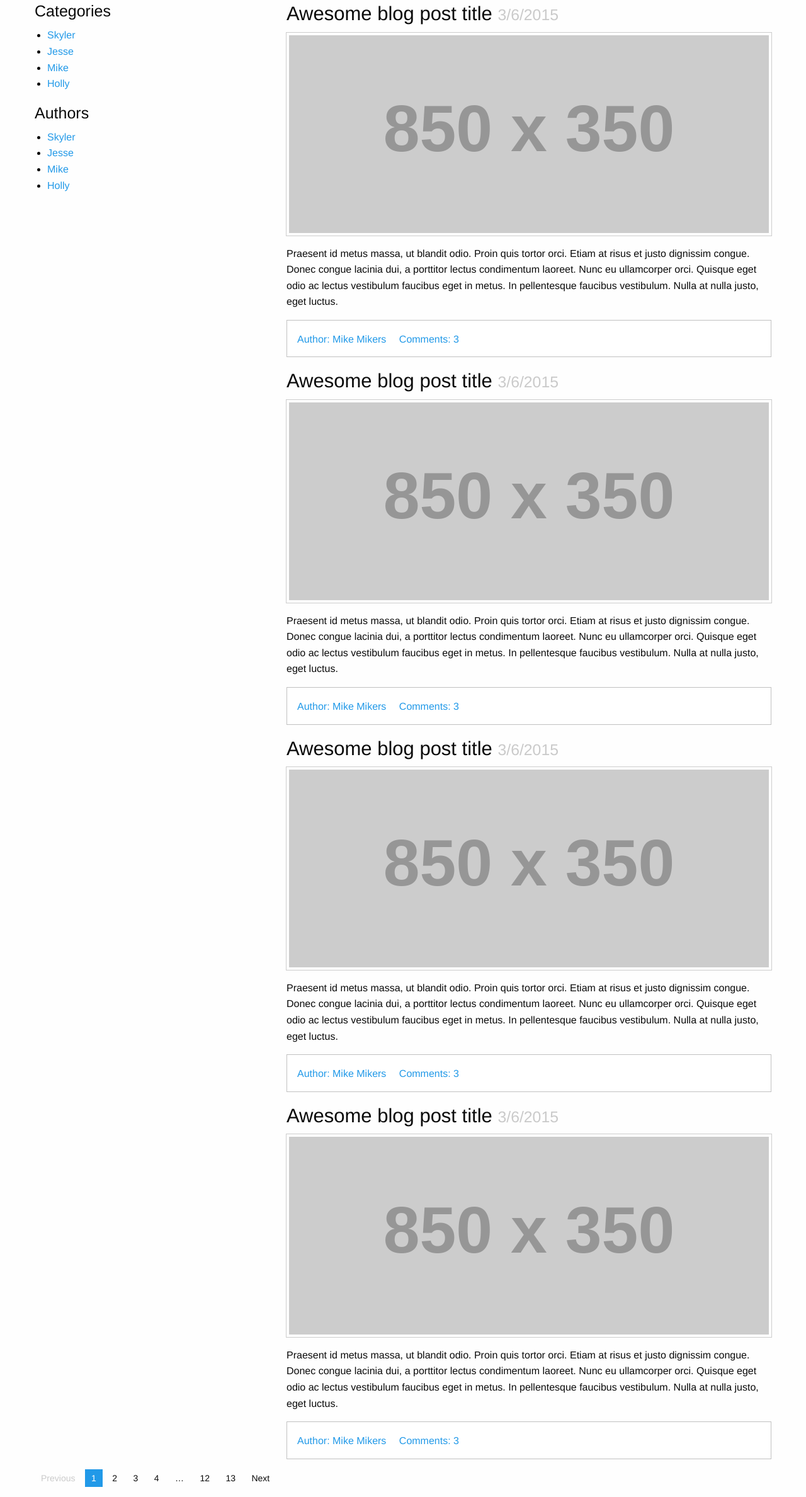
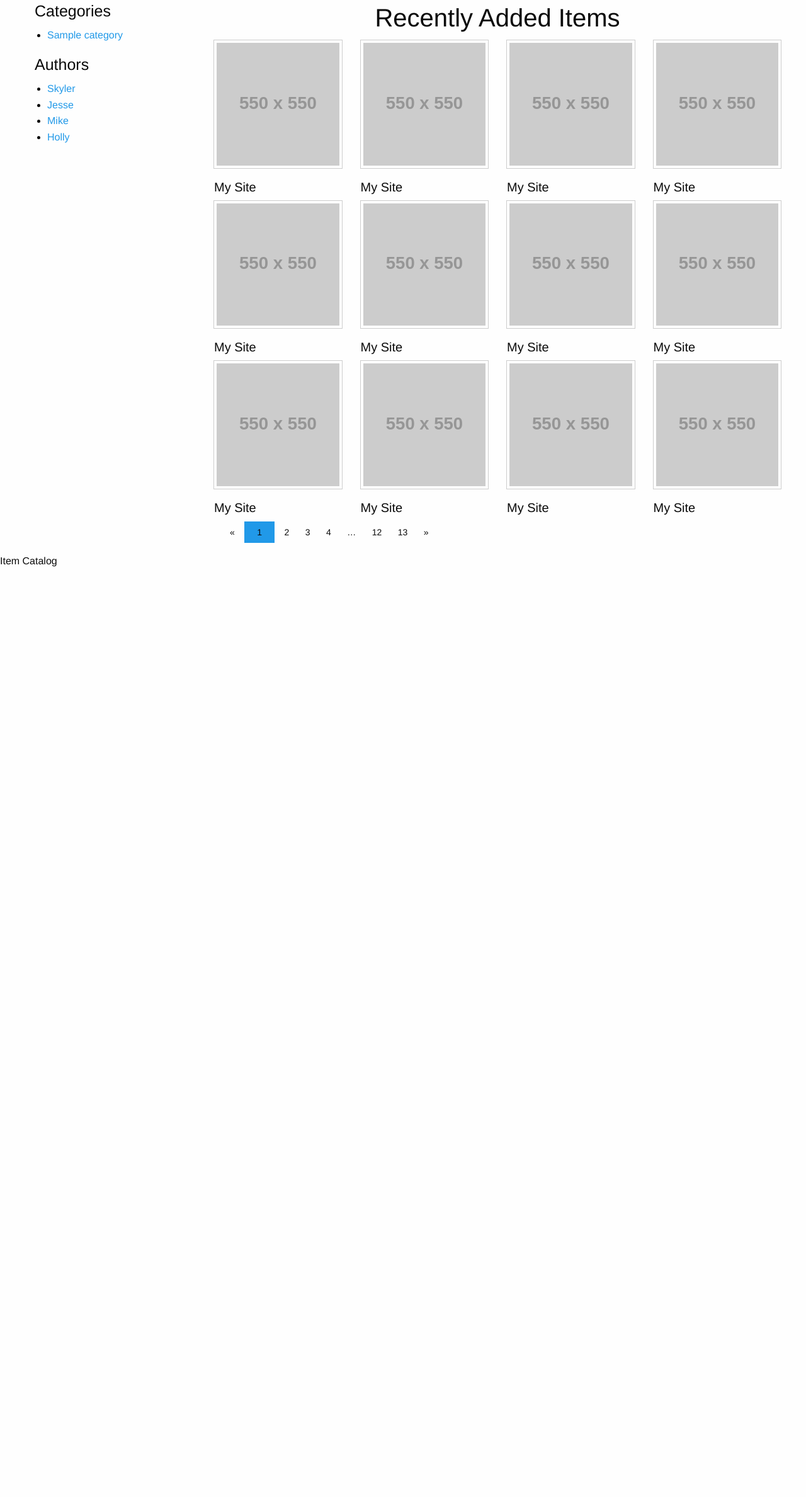
Before and after one commit to bryanapperson/item-catalog, a Flask app: page / in a window 1280 px wide. Shown: the part 54-2431 px from the top of the page at 63% size. After the commit the page ends 954 px from the top, so only its background shows below. Run offline with Flask 2, Linux system fonts and the light colour scheme; tables that the repository leaves empty hold one stand-in row (values such as "Sample post"); grey boxes labelled with a size stand in for pictures from a placeholder-image service; parts of the project's set-up code (start-up, migrations or seed data) failed here and were passed over; some libraries are stand-ins or nearby versions.

Commit message:
index page template changes

```diff
--- /dev/null
+++ b/catalog/item_catalog/db_actions.py
@@ -0,0 +1,18 @@
+#!/usr/bin/env python
+"""Database actions module."""
+from item_catalog import models
+
+
+def all_category_infomation():
+    """Return all rows of the categories table."""
+    category = models.Category
+    categories = models.DB.session.query(category).order_by(category.name)
+    return categories
+
+
+def recent_items(number=10):
+    """Return interger <number> of the most recent items added."""
+    items = models.CatalogItem
+    recent = models.DB.session.query(items).order_by(items.id.
+                                                     desc()).limit(number)
+    return recent
--- a/catalog/item_catalog/templates/index.html
+++ b/catalog/item_catalog/templates/index.html
@@ -24,10 +24,9 @@
             <div class="sticky" data-sticky data-anchor="content">
                 <h4>Categories</h4>
                 <ul>
-                    <li><a href="#">Skyler</a></li>
-                    <li><a href="#">Jesse</a></li>
-                    <li><a href="#">Mike</a></li>
-                    <li><a href="#">Holly</a></li>
+                    {% for category in categories %}
+                    <li><a href="#">{{category.name}}</a></li>
+                    {% endfor %}
                 </ul>
                 <h4>Authors</h4>
                 <ul>
@@ -38,65 +37,85 @@
                 </ul>
             </div>
         </div>
-        <div class="medium-8 columns">
-            <div class="blog-post">
-                <h3>Awesome blog post title <small>3/6/2015</small></h3>
-                <img class="thumbnail" src="http://placehold.it/850x350">
-                <p>Praesent id metus massa, ut blandit odio. Proin quis tortor orci. Etiam at risus et justo dignissim congue. Donec congue lacinia dui, a porttitor lectus condimentum laoreet. Nunc eu ullamcorper orci. Quisque eget odio ac lectus vestibulum faucibus eget in metus. In pellentesque faucibus vestibulum. Nulla at nulla justo, eget luctus.</p>
-                <div class="callout">
-                    <ul class="menu simple">
-                        <li><a href="#">Author: Mike Mikers</a></li>
-                        <li><a href="#">Comments: 3</a></li>
-                    </ul>
+        <div class="medium-9 columns">
+            <div class="row">
+                <div class="9 columns">
+                    <h2 class="text-center">Recently Added Items</h2>
                 </div>
             </div>
-            <div class="blog-post">
-                <h3>Awesome blog post title <small>3/6/2015</small></h3>
-                <img class="thumbnail" src="http://placehold.it/850x350">
-                <p>Praesent id metus massa, ut blandit odio. Proin quis tortor orci. Etiam at risus et justo dignissim congue. Donec congue lacinia dui, a porttitor lectus condimentum laoreet. Nunc eu ullamcorper orci. Quisque eget odio ac lectus vestibulum faucibus eget in metus. In pellentesque faucibus vestibulum. Nulla at nulla justo, eget luctus.</p>
-                <div class="callout">
-                    <ul class="menu simple">
-                        <li><a href="#">Author: Mike Mikers</a></li>
-                        <li><a href="#">Comments: 3</a></li>
-                    </ul>
+            <div class="row">
+                <div class="row small-up-2 medium-up-3 large-up-4">
+                    <div class="column">
+                        <img class="thumbnail" src="http://placehold.it/550x550">
+                        <h5>My Site</h5>
+                    </div>
+                    <div class="column">
+                        <img class="thumbnail" src="http://placehold.it/550x550">
+                        <h5>My Site</h5>
+                    </div>
+                    <div class="column">
+                        <img class="thumbnail" src="http://placehold.it/550x550">
+                        <h5>My Site</h5>
+                    </div>
+                    <div class="column">
+                        <img class="thumbnail" src="http://placehold.it/550x550">
+                        <h5>My Site</h5>
+                    </div>
+                    <div class="column">
+                        <img class="thumbnail" src="http://placehold.it/550x550">
+                        <h5>My Site</h5>
+                    </div>
+                    <div class="column">
+                        <img class="thumbnail" src="http://placehold.it/550x550">
+                        <h5>My Site</h5>
+                    </div>
+                    <div class="column">
+                        <img class="thumbnail" src="http://placehold.it/550x550">
+                        <h5>My Site</h5>
+                    </div>
+                    <div class="column">
+                        <img class="thumbnail" src="http://placehold.it/550x550">
+                        <h5>My Site</h5>
+                    </div>
+                    <div class="column">
+                        <img class="thumbnail" src="http://placehold.it/550x550">
+                        <h5>My Site</h5>
+                    </div>
+                    <div class="column">
+                        <img class="thumbnail" src="http://placehold.it/550x550">
+                        <h5>My Site</h5>
+                    </div>
+                    <div class="column">
+                        <img class="thumbnail" src="http://placehold.it/550x550">
+                        <h5>My Site</h5>
+                    </div>
+                    <div class="column">
+                        <img class="thumbnail" src="http://placehold.it/550x550">
+                        <h5>My Site</h5>
+                    </div>
                 </div>
             </div>
-            <div class="blog-post">
-                <h3>Awesome blog post title <small>3/6/2015</small></h3>
-                <img class="thumbnail" src="http://placehold.it/850x350">
-                <p>Praesent id metus massa, ut blandit odio. Proin quis tortor orci. Etiam at risus et justo dignissim congue. Donec congue lacinia dui, a porttitor lectus condimentum laoreet. Nunc eu ullamcorper orci. Quisque eget odio ac lectus vestibulum faucibus eget in metus. In pellentesque faucibus vestibulum. Nulla at nulla justo, eget luctus.</p>
-                <div class="callout">
-                    <ul class="menu simple">
-                        <li><a href="#">Author: Mike Mikers</a></li>
-                        <li><a href="#">Comments: 3</a></li>
-                    </ul>
-                </div>
-            </div>
-            <div class="blog-post">
-                <h3>Awesome blog post title <small>3/6/2015</small></h3>
-                <img class="thumbnail" src="http://placehold.it/850x350">
-                <p>Praesent id metus massa, ut blandit odio. Proin quis tortor orci. Etiam at risus et justo dignissim congue. Donec congue lacinia dui, a porttitor lectus condimentum laoreet. Nunc eu ullamcorper orci. Quisque eget odio ac lectus vestibulum faucibus eget in metus. In pellentesque faucibus vestibulum. Nulla at nulla justo, eget luctus.</p>
-                <div class="callout">
-                    <ul class="menu simple">
-                        <li><a href="#">Author: Mike Mikers</a></li>
-                        <li><a href="#">Comments: 3</a></li>
-                    </ul>
+            <div class="row">
+                <div class="medium-9 columns">
+                    <div class="pagination-centered">
+                        <ul class="pagination">
+                            <li class="arrow unavailable"><a href="">&laquo;</a></li>
+                            <li class="current"><a href="">1</a></li>
+                            <li><a href="">2</a></li>
+                            <li><a href="">3</a></li>
+                            <li><a href="">4</a></li>
+                            <li class="unavailable"><a href="">&hellip;</a></li>
+                            <li><a href="">12</a></li>
+                            <li><a href="">13</a></li>
+                            <li class="arrow"><a href="">&raquo;</a></li>
+                        </ul>
+                    </div>
                 </div>
             </div>
         </div>
     </div>
-    <div class="row column">
-        <ul class="pagination" role="navigation" aria-label="Pagination">
-            <li class="disabled">Previous</li>
-            <li class="current"><span class="show-for-sr">You're on page</span> 1</li>
-            <li><a href="#" aria-label="Page 2">2</a></li>
-            <li><a href="#" aria-label="Page 3">3</a></li>
-            <li><a href="#" aria-label="Page 4">4</a></li>
-            <li class="ellipsis"></li>
-            <li><a href="#" aria-label="Page 12">12</a></li>
-            <li><a href="#" aria-label="Page 13">13</a></li>
-            <li><a href="#" aria-label="Next page">Next</a></li>
-        </ul>
+    <div class="footer">
+    <p class="text-left">Item Catalog</p>
     </div>
     <script src="{{ url_for('static', filename='js/vendor/jquery.min.js') }}"></script>
     <script src="{{ url_for('static', filename='js/foundation.min.js') }}"></script>
--- a/catalog/item_catalog/views.py
+++ b/catalog/item_catalog/views.py
@@ -3,9 +3,11 @@
 
 from flask import render_template
 from item_catalog import app
+from item_catalog import db_actions
 
 
 @app.route('/')
 def index():
     """Index page view."""
-    return render_template('index.html')
+    categories = db_actions.all_category_infomation()
+    return render_template('index.html', categories=categories)
```
Also changed, not shown: catalog/item_catalog/models.py (+41 -2 lines).
